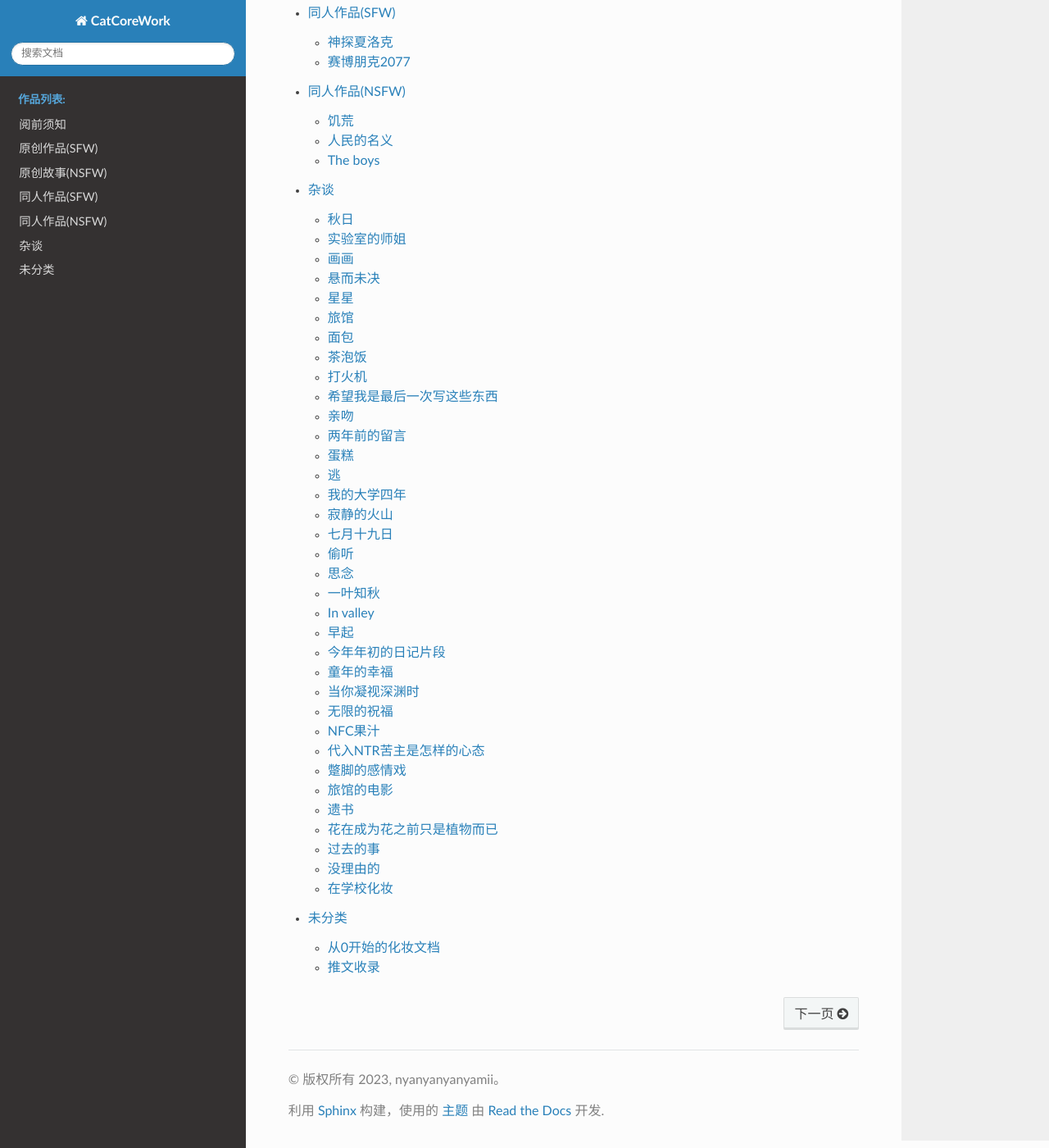
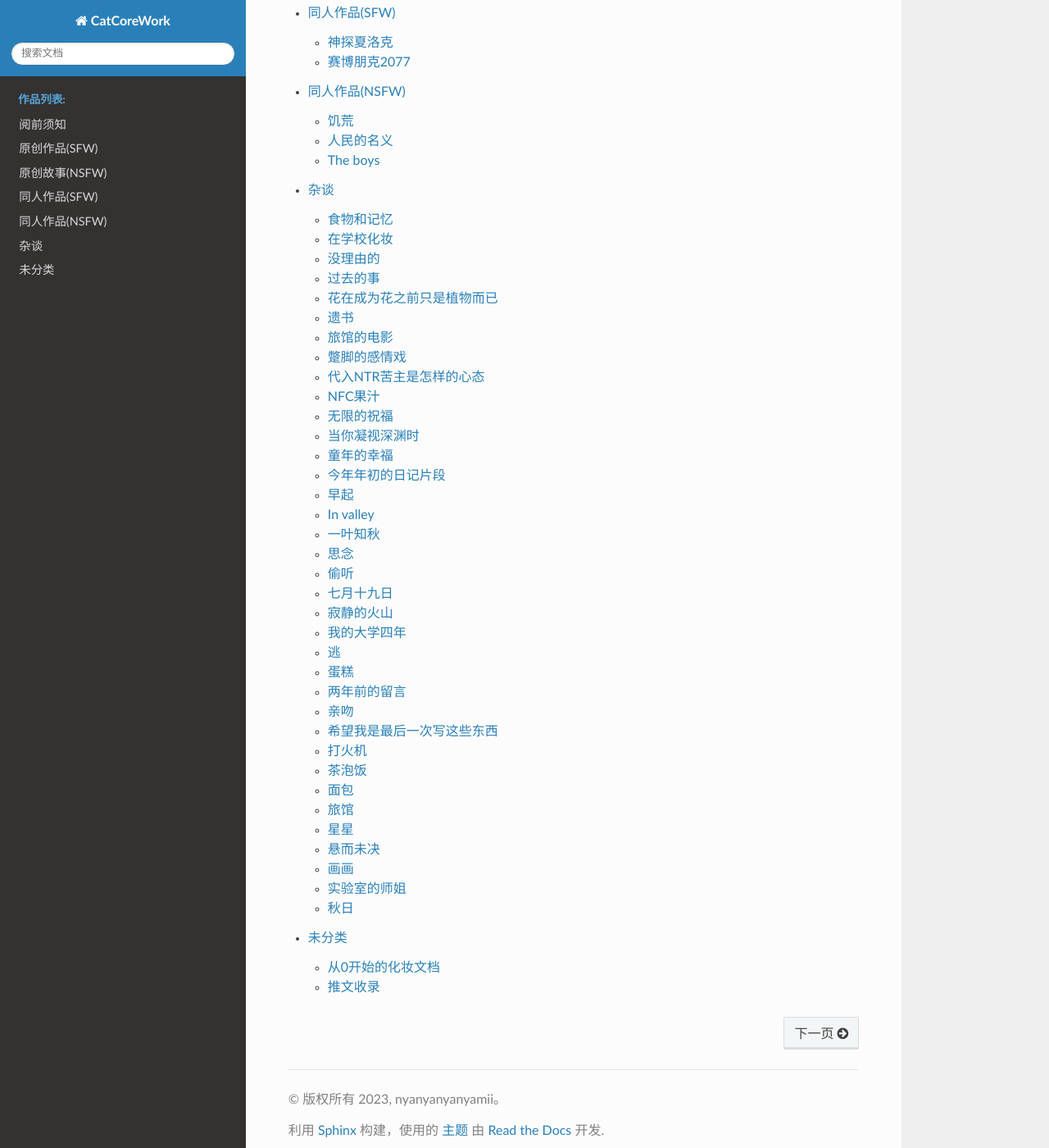
Before and after one commit to nyanyanyanyamii/catCoreWork, a Sphinx documentation site: the page built from source/index.rst, in a window 1280 px wide and 1400 px high, scrolled down 884 px. Shown: the whole window at 82% size. Built offline with Sphinx 7.4.7 and the Read the Docs theme 2.0.0, drawn with Linux system fonts in a browser that asks for light colours.

Commit message:
Add files via upload

```diff
--- a/source/杂谈/index.rst
+++ b/source/杂谈/index.rst
@@ -4,38 +4,39 @@
 .. toctree::
    :maxdepth: 1
 
+   食物和记忆
+   在学校化妆
+   没理由的
+   过去的事
+   花在成为花之前只是植物而已
+   遗书
+   旅馆的电影
+   蹩脚的感情戏
+   代入NTR苦主是怎样的心态
+   NFC果汁
+   无限的祝福
+   当你凝视深渊时
+   童年的幸福
+   今年年初的日记片段
+   早起
+   In valley
+   一叶知秋
+   思念
+   偷听
+   七月十九日
+   寂静的火山
+   我的大学四年
+   逃
+   蛋糕
+   两年前的留言
+   亲吻
+   希望我是最后一次写这些东西
+   打火机
+   茶泡饭
+   面包
+   旅馆
+   星星
+   悬而未决
+   画画
+   实验室的师姐
    秋日
-   实验室的师姐
-   画画
-   悬而未决
-   星星
-   旅馆
-   面包
-   茶泡饭
-   打火机
-   希望我是最后一次写这些东西
-   亲吻
-   两年前的留言
-   蛋糕
-   逃
-   我的大学四年
-   寂静的火山
-   七月十九日
-   偷听
-   思念
-   一叶知秋
-   In valley
-   早起
-   今年年初的日记片段
-   童年的幸福
-   当你凝视深渊时
-   无限的祝福
-   NFC果汁
-   代入NTR苦主是怎样的心态
-   蹩脚的感情戏
-   旅馆的电影
-   遗书
-   花在成为花之前只是植物而已
-   过去的事
-   没理由的
-   在学校化妆
```
Also changed, not shown: source/杂谈/食物和记忆.md (added, +17 -0 lines).
